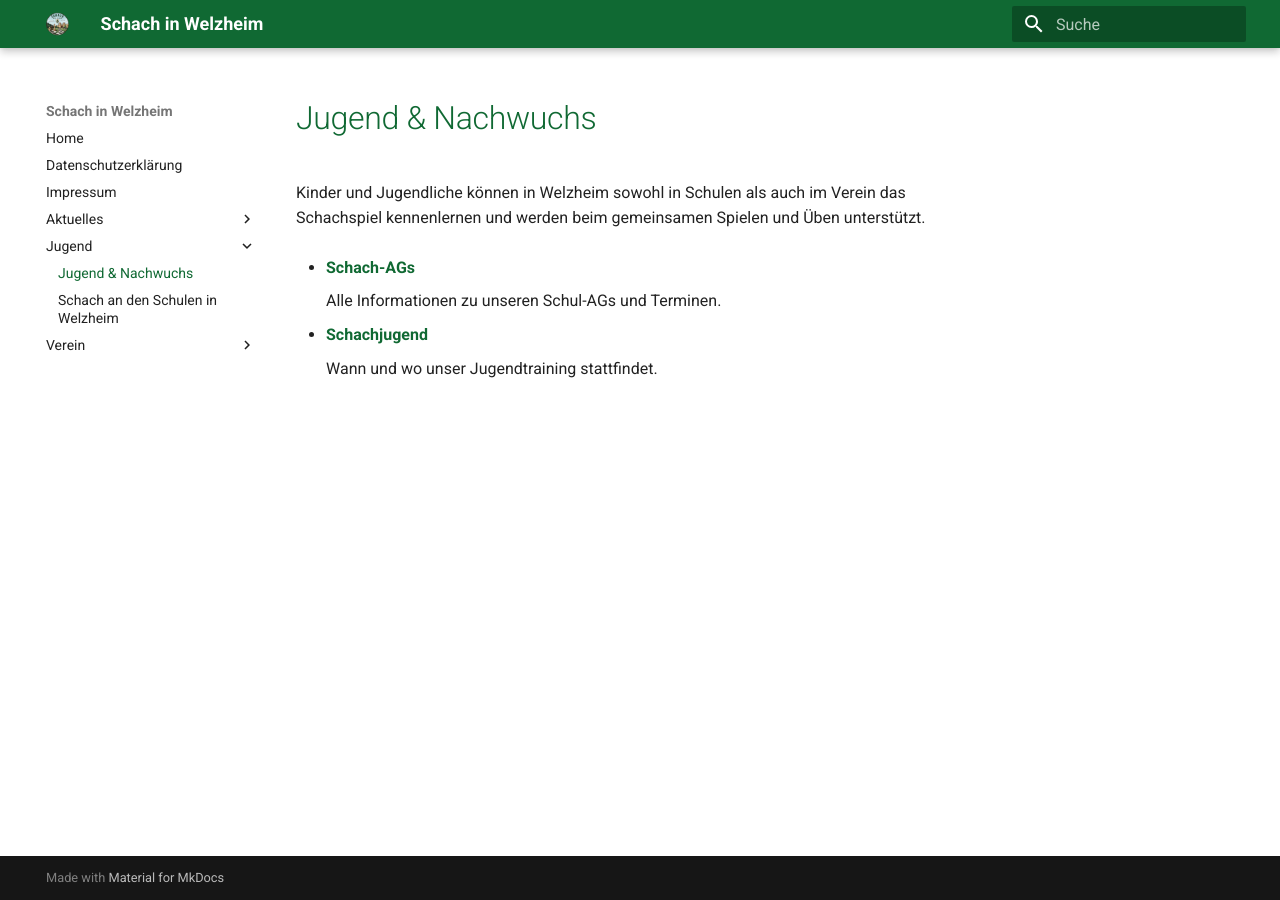
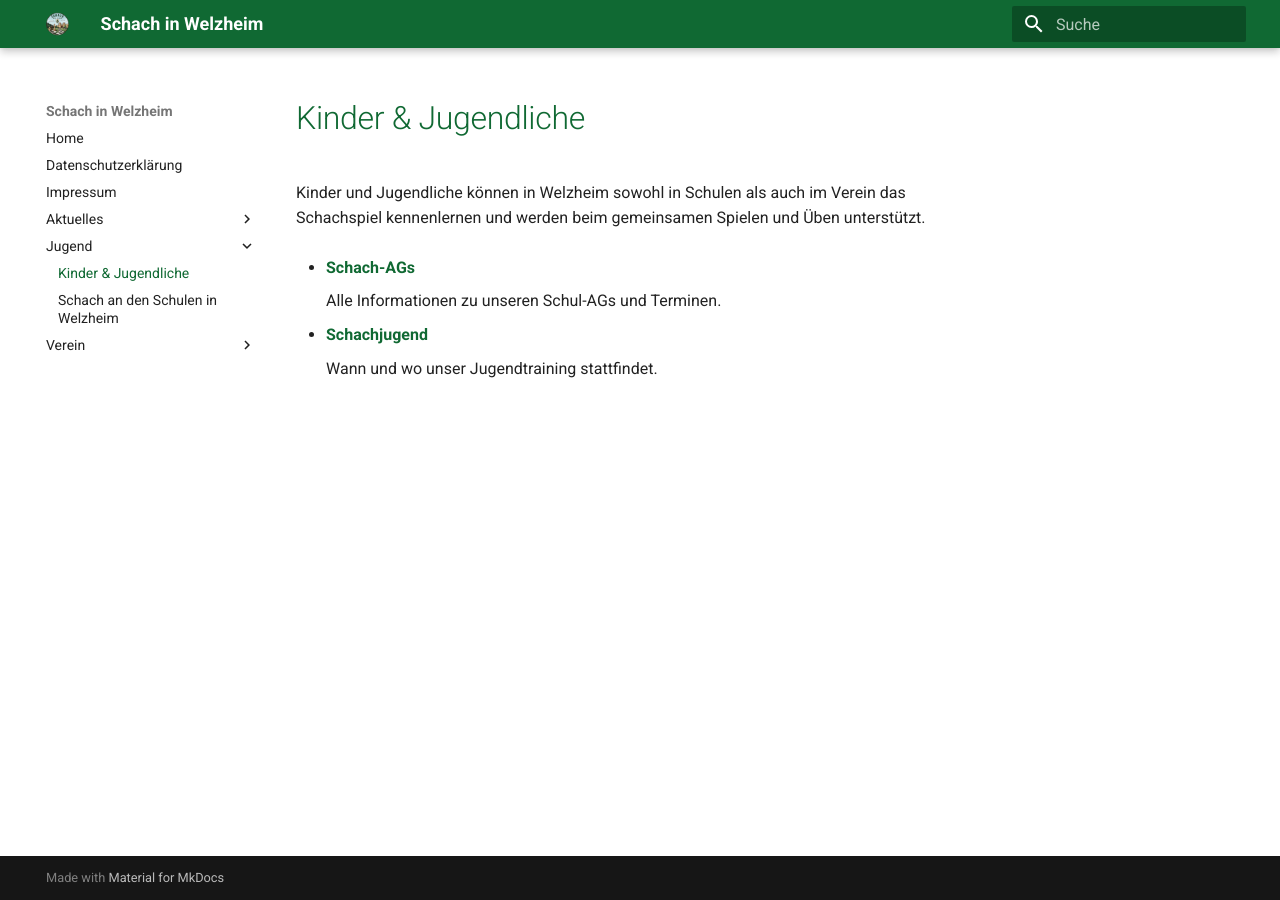
Before and after one commit to schachwelzheim/schachwelzheim, an MkDocs documentation site: the page built from docs/jugend/index.md, in a window 1280 px wide. Built offline with MkDocs 1.6.1 and Material for MkDocs 9.7.7, drawn with Linux system fonts in a browser that asks for light colours.

Commit message:
Rename section from 'Jugend & Nachwuchs' to 'Kinder & Jugendliche'

```diff
--- a/docs/jugend/index.md
+++ b/docs/jugend/index.md
@@ -1,4 +1,4 @@
-# Jugend & Nachwuchs
+# Kinder & Jugendliche
 
 Kinder und Jugendliche können in Welzheim sowohl in Schulen als auch im Verein das Schachspiel kennenlernen und werden beim gemeinsamen Spielen und Üben unterstützt.
 
```
